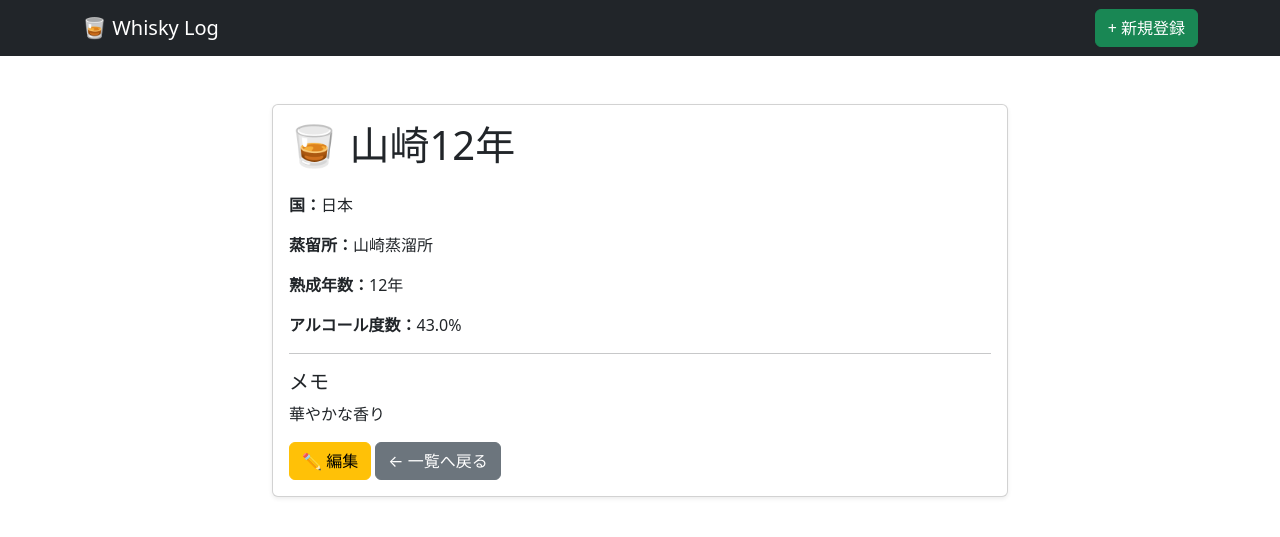
After one commit to motokiyamaguchi1026-dev/whisky-log, a Django app: page /whiskies/2/ in a window 1280 px wide. The commit adds this page. Shown: the top 537 px of the page. Run offline with Django 5.2, Linux system fonts and the light colour scheme; data comes from the database, SQL or seed files in the repository; both versions use the stored data as it was after the commit.

Commit message:
ウイスキー詳細表示機能と編集機能を追加し、関連するURLとビューを実装

```diff
--- /dev/null
+++ b/whiskies/templates/whiskies/whisky_detail.html
@@ -0,0 +1,56 @@
+{% extends "base.html" %}
+
+{% block title %}
+{{ whisky.name }}
+{% endblock %}
+
+{% block content %}
+
+<div class="row justify-content-center">
+
+    <div class="col-lg-8">
+
+        <div class="card shadow-sm">
+
+            <div class="card-body">
+
+                <h1 class="mb-4">
+                    🥃 {{ whisky.name }}
+                </h1>
+
+                <p><strong>国：</strong>{{ whisky.country }}</p>
+
+                <p><strong>蒸留所：</strong>{{ whisky.distillery }}</p>
+
+                <p><strong>熟成年数：</strong>{{ whisky.age }}年</p>
+
+                <p><strong>アルコール度数：</strong>{{ whisky.abv }}%</p>
+
+                <hr>
+
+                <h5>メモ</h5>
+
+                <p>
+                    {% if whisky.memo %}
+                        {{ whisky.memo }}
+                    {% else %}
+                        メモはありません。
+                    {% endif %}
+                </p>
+                <a href="{% url 'whisky_update' whisky.pk %}" class="btn btn-warning">
+                    ✏️ 編集
+                </a>
+
+                <a href="{% url 'whisky_list' %}" class="btn btn-secondary">
+                    ← 一覧へ戻る
+                </a>
+
+            </div>
+
+        </div>
+
+    </div>
+
+</div>
+
+{% endblock %}
--- a/whiskies/templates/whiskies/whisky_form.html
+++ b/whiskies/templates/whiskies/whisky_form.html
@@ -6,7 +6,9 @@
 
 {% block content %}
 
-<h1 class="mb-4">🥃 ウイスキー登録</h1>
+<h1 class="mb-4">
+    🥃 {{ title|default:"ウイスキー登録" }}
+    </h1>
 
 <form method="post">
 
--- a/whiskies/urls.py
+++ b/whiskies/urls.py
@@ -4,4 +4,6 @@ from . import views
 urlpatterns = [
     path("", views.whisky_list, name="whisky_list"),
     path("create/", views.whisky_create, name="whisky_create"),
+    path("<int:pk>/", views.whisky_detail, name="whisky_detail"),
+    path("<int:pk>/edit/", views.whisky_update, name="whisky_update"),
 ]
--- a/whiskies/views.py
+++ b/whiskies/views.py
@@ -1,4 +1,4 @@
-from django.shortcuts import render, redirect
+from django.shortcuts import render, redirect, get_object_or_404
 from .models import Whisky
 from .forms import WhiskyForm
 
@@ -25,7 +25,59 @@ def whisky_create(request):
         form = WhiskyForm()
 
     return render(
+    request,
+    "whiskies/whisky_form.html",
+    {
+        "form": form,
+        "title": "ウイスキー登録"
+    }
+)
+def whisky_detail(request, pk):
+
+    whisky = get_object_or_404(
+        Whisky,
+        pk=pk
+    )
+
+    return render(
+        request,
+        "whiskies/whisky_detail.html",
+        {"whisky": whisky}
+    )
+
+
+def whisky_update(request, pk):
+
+    whisky = get_object_or_404(
+        Whisky,
+        pk=pk
+    )
+
+    if request.method == "POST":
+
+        form = WhiskyForm(
+            request.POST,
+            instance=whisky
+        )
+
+        if form.is_valid():
+            form.save()
+            return redirect(
+                "whisky_detail",
+                pk=whisky.pk
+            )
+
+    else:
+
+        form = WhiskyForm(
+            instance=whisky
+        )
+
+    return render(
         request,
         "whiskies/whisky_form.html",
-        {"form": form}
+        {
+            "form": form,
+            "title": "ウイスキー編集"
+        }
     )
```
Also changed, not shown: db.sqlite3.
